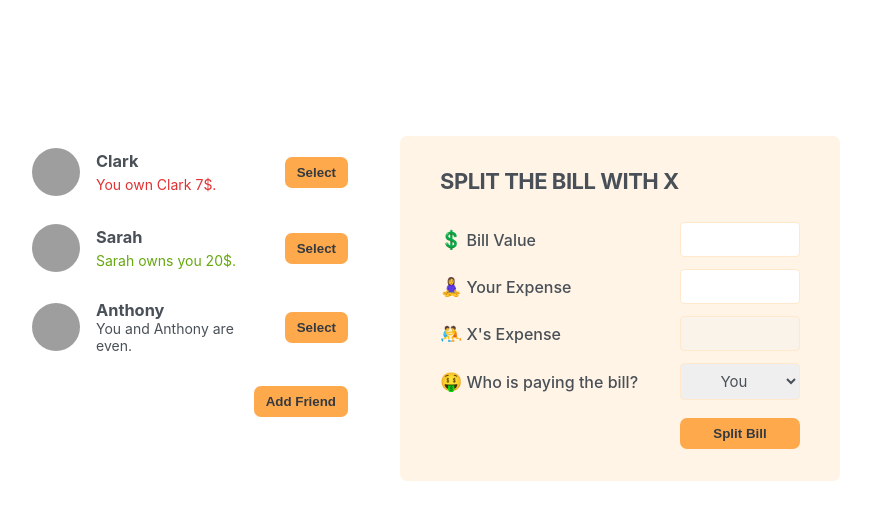
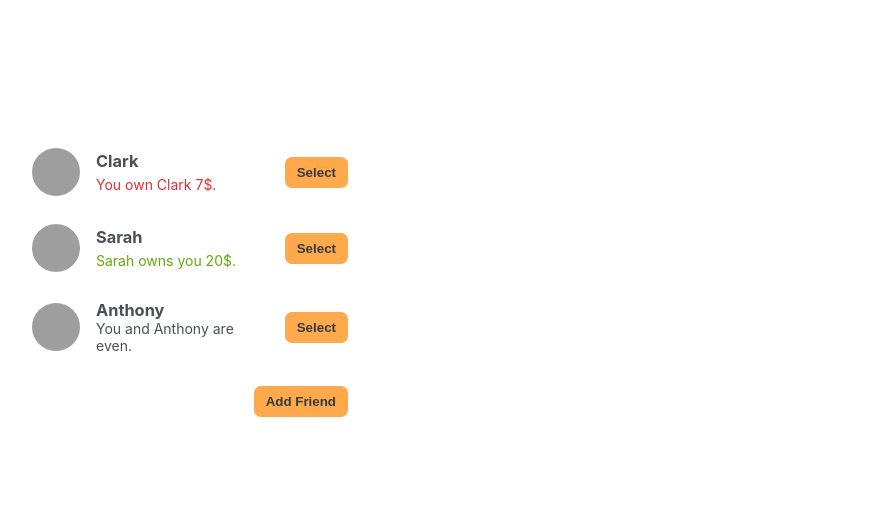
Before and after one commit to YahyaZekry/eat-n-split, a React (Create React App) app: page / in a window 1280 px wide. Shown: the top 520 px of the page, without its empty margins (210-1081 px from the left). Built offline with nearby package versions, Linux system fonts and the light colour scheme; grey boxes are pictures that could not be loaded.

Commit message:
Implement friend selection and bill splitting functionality

```diff
--- a/src/App.js
+++ b/src/App.js
@@ -24,20 +24,33 @@
 export default function App() {
   const [friends, setFriends] = useState(initialFriends);
   const [showAddFriend, setShowAddFriend] = useState(false);
+  const [selectedFriend, setSelectedFriend] = useState(null);
 
   function handleShowAddFriend() {
     setShowAddFriend((show) => !show);
   }
+
+  function handleSelectedFriend(friend) {
+    // setSelectedFriend(friend);
+    setSelectedFriend((cur) => (cur?.id === friend.id ? null : friend));
+    setShowAddFriend(false);
+  }
   return (
     <div className="app">
       <div className="sidebar">
-        <FriendsList friends={friends} />
+        <FriendsList
+          friends={friends}
+          selectedFriend={selectedFriend}
+          onSelection={handleSelectedFriend}
+        />
+
         {showAddFriend && <FormAddFriend setFriends={setFriends} />}
+
         <Button onClick={handleShowAddFriend}>
           {showAddFriend ? "Close" : "Add Friend"}
         </Button>
       </div>
-      <FormSplitBill />
+      {selectedFriend && <FormSplitBill selectedFriend={selectedFriend} />}
     </div>
   );
 }
@@ -50,19 +63,25 @@
   );
 }
 
-function FriendsList({ friends }) {
+function FriendsList({ friends, onSelection, selectedFriend }) {
   return (
     <ul>
       {friends.map((friend) => (
-        <Friend friend={friend} key={friend.id} />
+        <Friend
+          friend={friend}
+          key={friend.id}
+          onSelection={onSelection}
+          selectedFriend={selectedFriend}
+        />
       ))}
     </ul>
   );
 }
 
-function Friend({ friend }) {
+function Friend({ friend, onSelection, selectedFriend }) {
+  const isSelected = selectedFriend?.id === friend.id;
   return (
-    <li>
+    <li className={isSelected ? "selected" : ""}>
       <img src={friend.image} alt={friend.name} />
       <h3>{friend.name}</h3>
       {friend.balance < 0 && (
@@ -77,7 +96,9 @@
       )}
 
       {friend.balance === 0 && <p>You and {friend.name} are even.</p>}
-      <Button>Select</Button>
+      <Button onClick={() => onSelection(friend)}>
+        {isSelected ? "Close" : "Select"}
+      </Button>
     </li>
   );
 }
@@ -125,10 +146,10 @@
   );
 }
 
-function FormSplitBill() {
+function FormSplitBill({ selectedFriend }) {
   return (
     <form className="form-split-bill">
-      <h2>Split the bill with X</h2>
+      <h2>Split the bill with {selectedFriend.name}</h2>
 
       <label>💲Bill Value</label>
       <input type="text" />
@@ -136,13 +157,13 @@
       <label>🧘‍♀️Your Expense</label>
       <input type="text" />
 
-      <label>🤼X's Expense</label>
+      <label>🤼{selectedFriend.name}'s Expense</label>
       <input type="text" disabled />
 
       <label>🤑Who is paying the bill?</label>
       <select>
         <option value="user">You</option>
-        <option value="friend">X</option>
+        <option value="friend">{selectedFriend.name}</option>
       </select>
       <Button>Split Bill</Button>
     </form>
```
